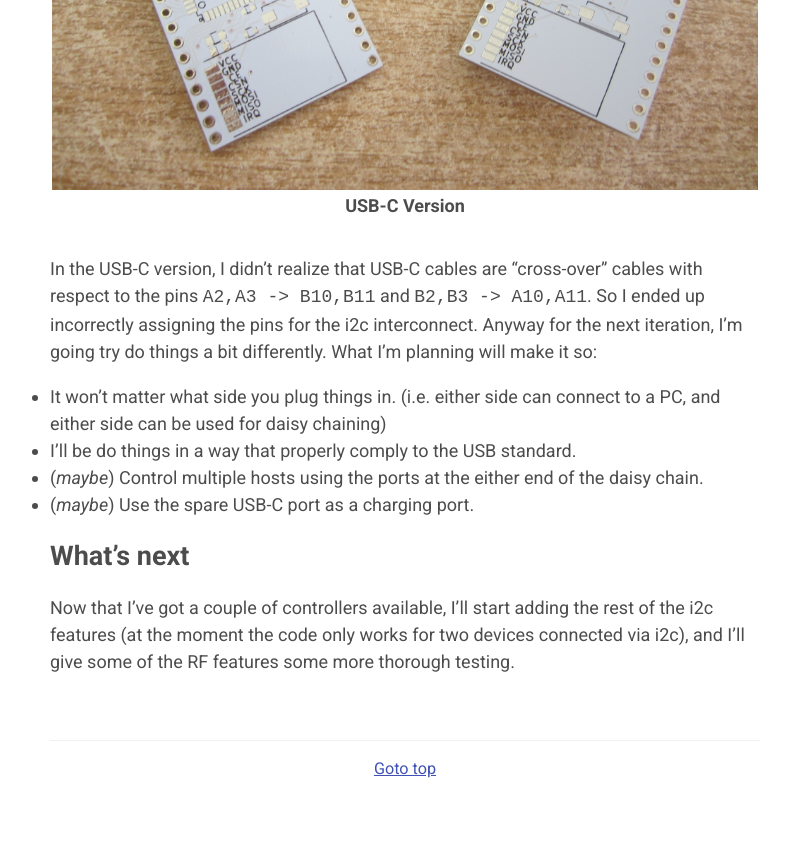
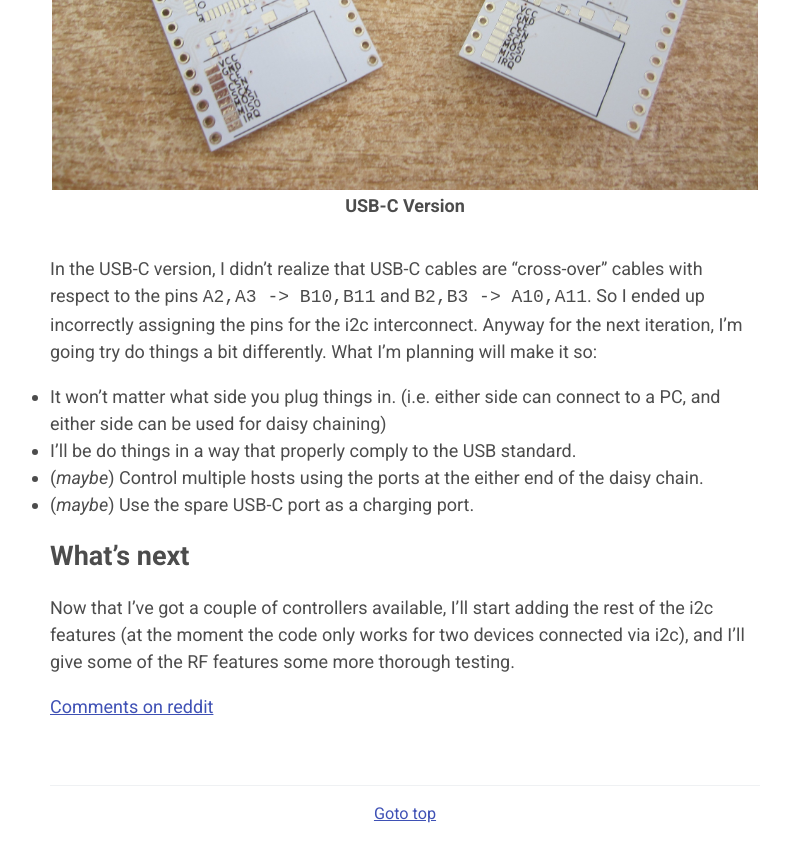
Before and after one commit to ahtn/ahtn.github.io, a Jekyll site: the page built from _posts/2017-04-06-first-wsplit-prototypes.markdown, in a window 1280 px wide and 900 px high, scrolled down 1303 px. Shown: the top 862 px of the window, without its empty margins (235-1024 px from the left). Built offline with Jekyll 4.4.1, drawn with Linux system fonts in a browser that asks for light colours.

Commit message:
change post url

```diff
--- a/_posts/2017-04-06-first-prototypes.markdown
+++ b/_posts/2017-04-06-first-wsplit-prototypes.markdown
@@ -33,3 +33,5 @@
 Now that I've got a couple of controllers available, I'll start adding the rest
 of the i2c features (at the moment the code only works for two devices connected
 via i2c), and I'll give some of the RF features some more thorough testing.
+
+[Comments on reddit](http://blog.seethis.link/2017/04/06/first-wsplit-prototypes.html)
```
